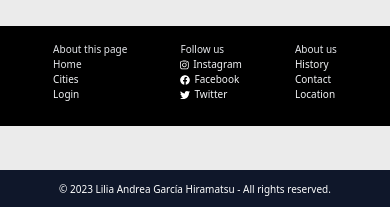
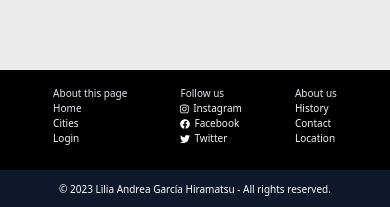
Before and after one commit to LiliaG-hiramatsu/mytinerary-garcia, a React (Vite) app: page / in a window 390 px wide. Shown: the part 634-841 px from the top of the page. Built offline with nearby package versions, Linux system fonts and the light colour scheme; no server answers.

Commit message:
responsive error in footer fixed

```diff
--- a/src/components/Footer.jsx
+++ b/src/components/Footer.jsx
@@ -7,7 +7,7 @@ export default function Footer() {
   const dispatch = useDispatch();
   const user = useSelector((store) => store.users.user);
   return (
-    <>
+    <div className="flex flex-col">
       <div
         className="h-[100px] flex justify-evenly items-start pt-4 bg-black
             md:h-[200px] md:pt-12"
@@ -164,6 +164,6 @@ export default function Footer() {
           &copy; 2023 Lilia Andrea García Hiramatsu - All rights reserved.
         </p>
       </div>
-    </>
+    </div>
   );
 }
```
